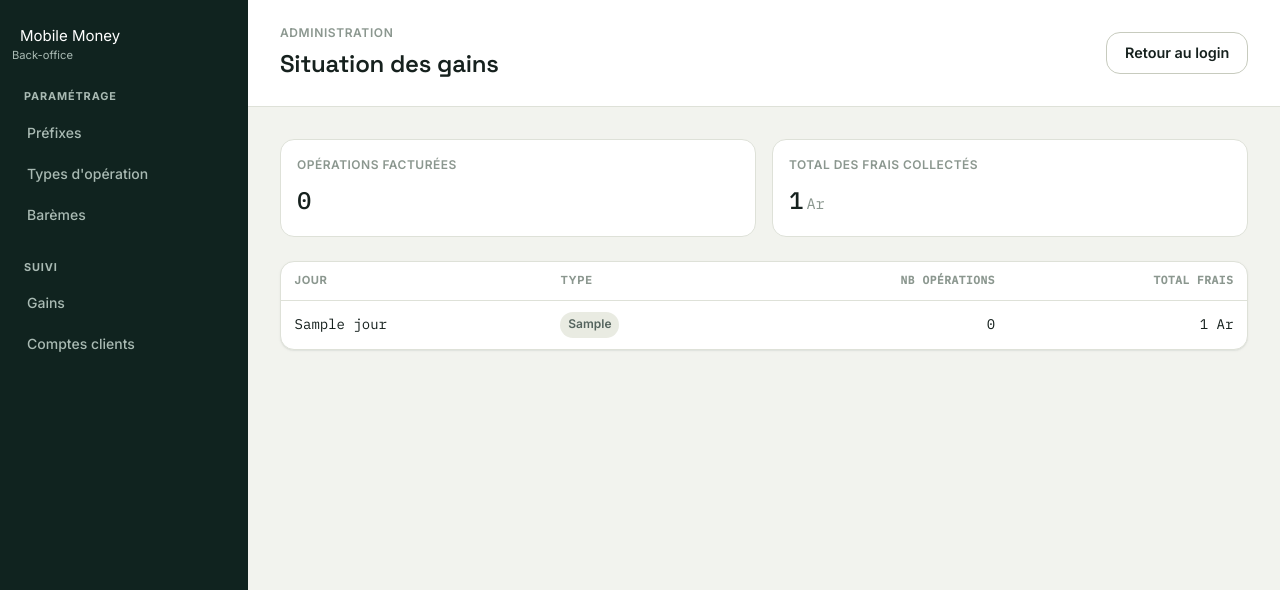
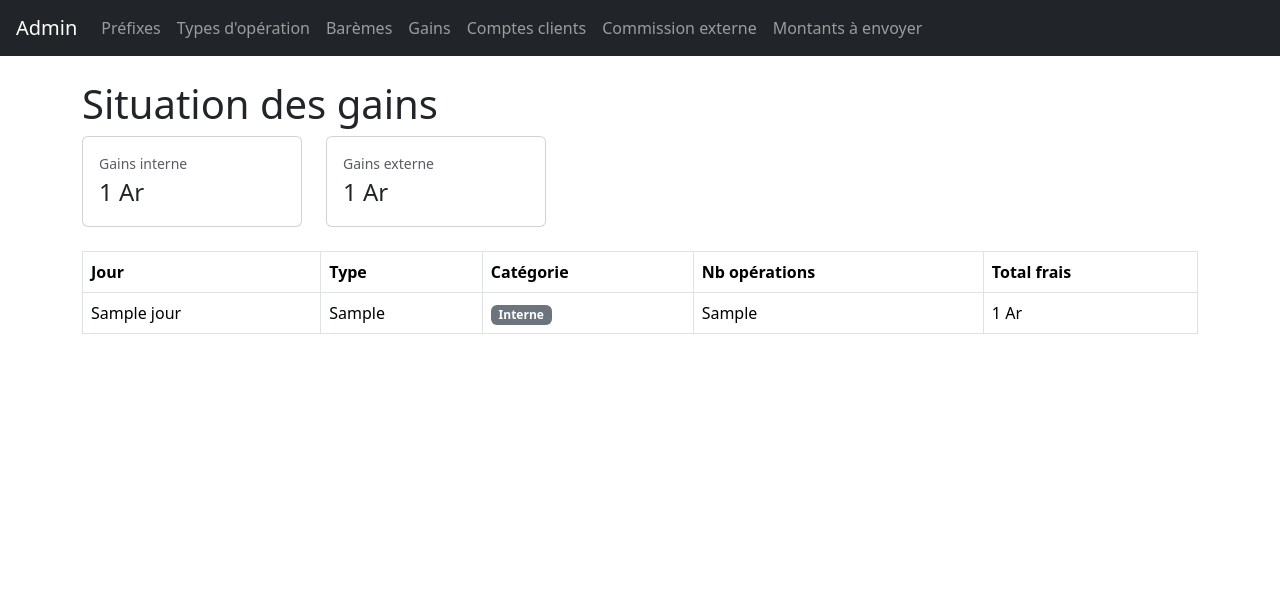
Before and after one commit to 5teeve/Mobile-Money, a CodeIgniter 4 app: the page made by app/Views/admin/situation_gains.php in a window 1280 px wide. Shown: the top 590 px of the page. Run offline with PHP 8.4 and a stand-in for CodeIgniter, Linux system fonts and the light colour scheme; the template is opened without the code that fills it: most values are stand-ins (such as "Sample title", 1, 10 or a date in 2020); data that the repository does not hold is empty; some libraries are stand-ins or nearby versions.

Commit message:
feat(Vue): add situation externe and gains

```diff
--- a/app/Config/Routes.php
+++ b/app/Config/Routes.php
@@ -37,4 +37,9 @@ $routes->group('admin', ['namespace' => 'App\Controllers\Admin'], static functio
 
     $routes->get('situation/gains', 'SituationController::gains');
     $routes->get('situation/comptes', 'SituationController::comptes');
+
+    $routes->get('commission-externe', 'CommissionExterneController::index');
+    $routes->post('commission-externe', 'CommissionExterneController::create');
+    $routes->post('commission-externe/(:num)', 'CommissionExterneController::edit/$1');
+    $routes->get('commission-externe/(:num)/delete', 'CommissionExterneController::delete/$1');
 });
--- a/app/Models/PrefixeModel.php
+++ b/app/Models/PrefixeModel.php
@@ -38,4 +38,9 @@ class PrefixeModel extends Model
             'is_unique' => 'Ce préfixe existe déjà.',
         ],
     ];
+
+    public function getExternes(): array
+    {
+        return $this->where('categorie', 'externe')->findAll();
+    }
 }
--- a/app/Views/admin/situation_gains.php
+++ b/app/Views/admin/situation_gains.php
@@ -1,56 +1,67 @@
-<?= $this->extend('admin/layout') ?>
+<!DOCTYPE html>
+<html lang="fr">
+<head>
+    <meta charset="UTF-8">
+    <title>Situation des gains - Admin</title>
+    <link href="https://cdn.jsdelivr.net/npm/bootstrap@5.3.3/dist/css/bootstrap.min.css" rel="stylesheet">
+</head>
+<body>
+<nav class="navbar navbar-expand navbar-dark bg-dark px-3">
+    <a class="navbar-brand" href="<?= site_url('admin') ?>">Admin</a>
+    <div class="navbar-nav">
+        <a class="nav-link" href="<?= site_url('admin/prefixes') ?>">Préfixes</a>
+        <a class="nav-link" href="<?= site_url('admin/types-operation') ?>">Types d'opération</a>
+        <a class="nav-link" href="<?= site_url('admin/baremes') ?>">Barèmes</a>
+        <a class="nav-link" href="<?= site_url('admin/situation/gains') ?>">Gains</a>
+        <a class="nav-link" href="<?= site_url('admin/situation/comptes') ?>">Comptes clients</a>
+        <a class="nav-link" href="<?= site_url('admin/commission-externe') ?>">Commission externe</a>
+        <a class="nav-link" href="<?= site_url('admin/situation/a-envoyer') ?>">Montants à envoyer</a>
+    </div>
+</nav>
+<div class="container mt-4">
+<h1>Situation des gains</h1>
 
-<?= $this->section('title') ?>Situation des gains<?= $this->endSection() ?>
-
-<?= $this->section('content') ?>
-
-<?php
-$nbOperations = array_sum(array_column($gains, 'nb_operations'));
-$totalFrais   = array_sum(array_column($gains, 'total_frais'));
-?>
-
-<div class="kpi-row">
-    <div class="kpi-card">
-        <div class="kpi-label">Opérations facturées</div>
-        <div class="kpi-value"><?= number_format($nbOperations, 0, ',', ' ') ?></div>
+<div class="row mb-4">
+    <div class="col-auto">
+        <div class="card" style="min-width:220px;">
+            <div class="card-body">
+                <div class="text-muted small">Gains interne</div>
+                <div class="fs-4"><?= number_format($totalInterne, 0, ',', ' ') ?> Ar</div>
             </div>
-    <div class="kpi-card">
-        <div class="kpi-label">Total des frais collectés</div>
-        <div class="kpi-value"><?= number_format($totalFrais, 0, ',', ' ') ?><small>Ar</small></div>
+        </div>
+    </div>
+    <div class="col-auto">
+        <div class="card" style="min-width:220px;">
+            <div class="card-body">
+                <div class="text-muted small">Gains externe</div>
+                <div class="fs-4"><?= number_format($totalExterne, 0, ',', ' ') ?> Ar</div>
+            </div>
+        </div>
     </div>
 </div>
 
-<div class="panel card">
-    <?php if (empty($gains)): ?>
-        <div class="empty-state">
-            <?= ui_icon('coins', 'icon icon-lg') ?>
-            <h3>Aucun gain enregistré</h3>
-            <p>Les frais perçus sur les opérations clients apparaîtront ici, groupés par jour et par type.</p>
-        </div>
-    <?php else: ?>
-        <div class="table-wrap">
-            <table class="table">
+<table class="table table-bordered">
     <thead>
         <tr>
             <th>Jour</th>
             <th>Type</th>
-                        <th class="num">Nb opérations</th>
-                        <th class="num">Total frais</th>
+            <th>Catégorie</th>
+            <th>Nb opérations</th>
+            <th>Total frais</th>
         </tr>
     </thead>
     <tbody>
         <?php foreach ($gains as $gain): ?>
             <tr>
-                            <td class="mono"><?= esc($gain['jour']) ?></td>
-                            <td><span class="badge badge-neutral"><?= esc($gain['libelle_type']) ?></span></td>
-                            <td class="num"><?= number_format((float) $gain['nb_operations'], 0, ',', ' ') ?></td>
-                            <td class="num"><?= number_format((float) $gain['total_frais'], 0, ',', ' ') ?> Ar</td>
+                <td><?= esc($gain['jour']) ?></td>
+                <td><?= esc($gain['libelle_type']) ?></td>
+                <td><?= $gain['categorie'] === 'externe' ? '<span class="badge bg-warning text-dark">Externe</span>' : '<span class="badge bg-secondary">Interne</span>' ?></td>
+                <td><?= esc($gain['nb_operations']) ?></td>
+                <td><?= number_format((float) $gain['total_frais'], 0, ',', ' ') ?> Ar</td>
             </tr>
         <?php endforeach ?>
     </tbody>
 </table>
 </div>
-    <?php endif ?>
-</div>
-
-<?= $this->endSection() ?>
+</body>
+</html>
```
Also changed, not shown: app/Controllers/Admin/SituationExterneController.php (added, +27 -0 lines). Lines whose indentation alone changed are shown as unchanged.
